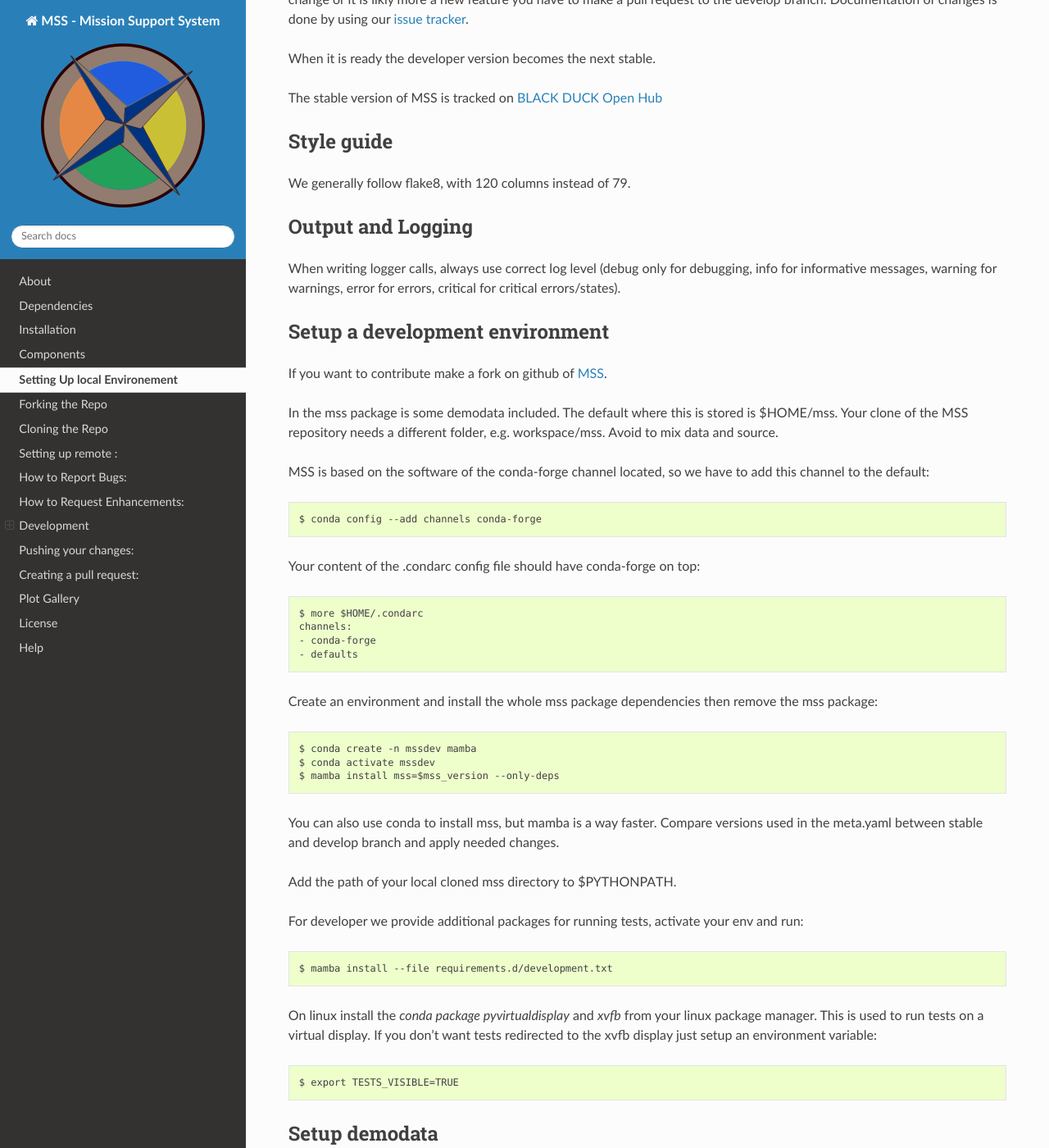
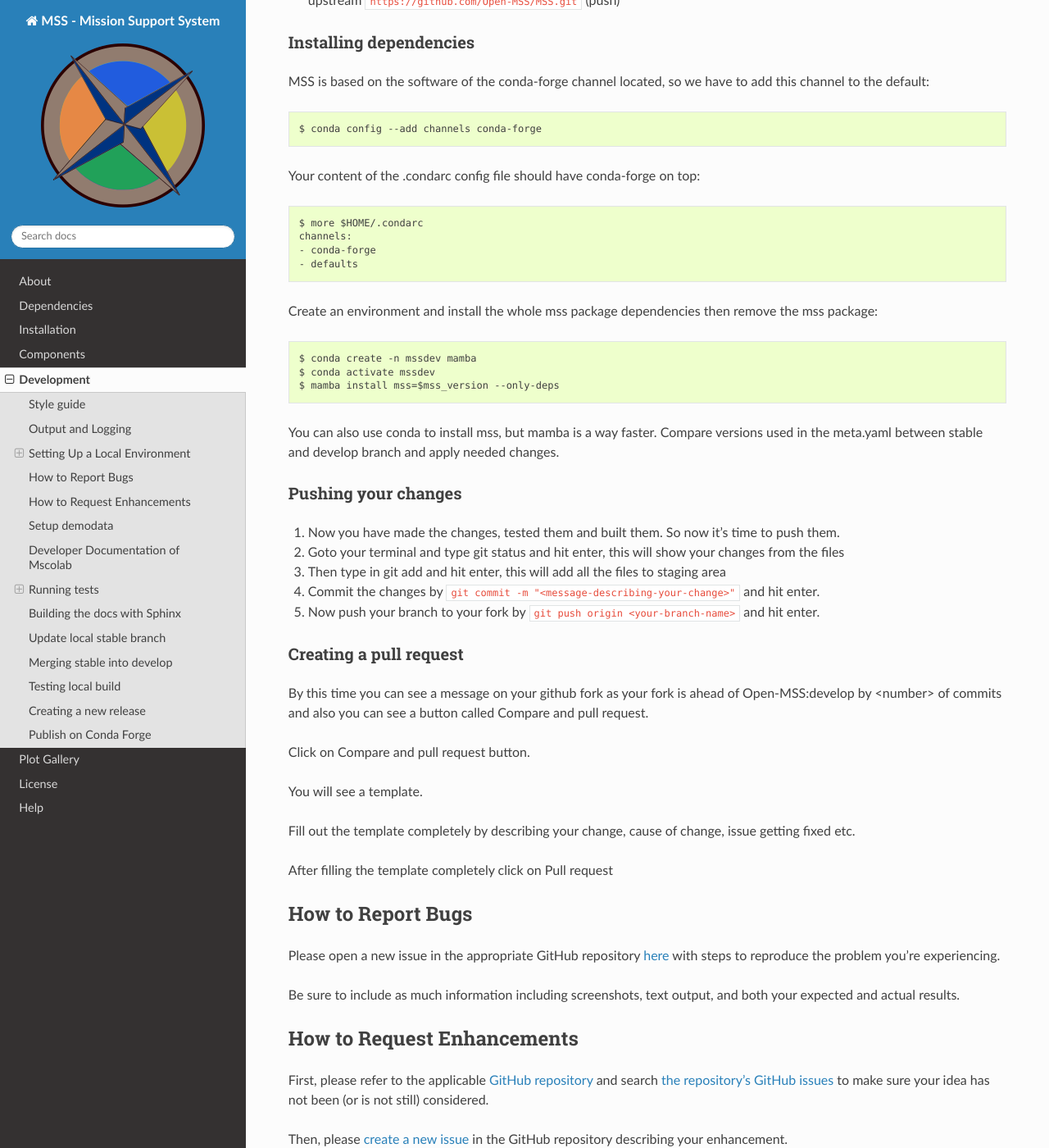
Before and after one commit to Open-MSS/MSS, a Sphinx documentation site: the page built from docs/development.rst, in a window 1280 px wide and 1400 px high, scrolled down 2155 px. Shown: the whole window at 82% size. Built offline with Sphinx 7.4.7 and the Read the Docs theme 2.0.0, drawn with Linux system fonts in a browser that asks for light colours; pages that are not in the unit, such as notebooks, are missing from menus; the version number could not be read and is left out; some of the changed text lies outside the part shown.

Commit message:
Restructure development.rst

```diff
--- a/docs/conf.py
+++ b/docs/conf.py
@@ -123,7 +123,8 @@
 if "/home/docs/checkouts" in " ".join(sys.argv):
     mss_search = subprocess.run(["conda", "search", "-c", "conda-forge", "mss"], stdout=subprocess.PIPE,
                                 stderr=subprocess.STDOUT, encoding="utf8").stdout
-    mss_search = "   ".join([line for line in mss_search.splitlines(True) if line.startswith("mss ")][-2:])
+    # mss_search is inside a code block, reflect indentation
+    mss_search = (" " * 3).join([line for line in mss_search.splitlines(True) if line.startswith("mss ")][-2:])
 
     for file in os.listdir():
         if file.endswith(".rst"):
--- a/docs/development.rst
+++ b/docs/development.rst
@@ -1,99 +1,8 @@
 .. _development:
 
-
-1. System requirements
-
-  | Any system with basic configuration.
-  | Operating System : Any (Windows / Linux / Mac).
-
-2. Software requirement
-  | Python
-  | `Additional Requirements <https://github.com/Open-MSS/MSS/blob/develop/requirements.d/development.txt>`_
-
-
-3. Skill set
-  | Knowledge of git & github
-  | python
-
-============================
-Setting Up local Environement
-============================
-
-============================
-Forking the Repo
-============================
-1. Firstly you have to make your own copy of project. For that you have to fork the repository. You can find the fork button on the top-right side of the browser window.
-
-2. Kindly wait till it gets forked.
-
-3. After that copy will look like *<your-user-name>/MSS* forked from *Open-MSS/MSS*.
-
-============================
-Cloning the Repo
-============================
-
-1. Now you have your own copy of project. Here you have to start your work.
-
-2. Go to desired location on your computer where you want to set-up the project.
-
-3. Right click there and click on git bash. A terminal window will pop up
-
-4. Click The big green button which says "Code". Copy the URL. `Like this <https://user-images.githubusercontent.com/71402528/122255281-9a855d80-ceeb-11eb-9f85-fed38db30562.png>`_
-
-5. Now Type the command ``git clone <your-fork-url>.git`` and hit enter.
-
-6. Wait for few seconds till the project gets copied
-
-  or simply head over here for `cloning a repository <https://docs.github.com/en/github/creating-cloning-and-archiving-repositories/cloning-a-repository-from-github/cloning-a-repository>`_
-
-============================
-Setting up remote :
-============================
-
-1. Now you have to set up remote repositories
-
-2. Type ``git remote -v`` in terminal to list remote connections to your repo.
-
-3. It will show something like this:
-
-  ``origin  https://github.com/<your-user-name>/MSS.git`` (fetch)
-
-  ``origin  https://github.com/<your-user-name>/MSS.git`` (push)
-
-4. Now type the command git remote add upstream ``https://github.com/Open-MSS/MSS.git`` this will set upstream as main directory
-
-5. Again type in command git remote -v to check if remote has been set up correctly
-
-6. It should show something like this :
-
-  ``origin  https://github.com/<your-user-name>/MSS.git`` (fetch)
-
-  ``origin  https://github.com/<your-user-name>/MSS.git`` (push)
-
-  upstream        ``https://github.com/Open-MSS/MSS.git`` (fetch)
-
-  upstream        ``https://github.com/Open-MSS/MSS.git`` (push)
-
-
-============================
-How to Report Bugs:
-============================
-Please open a new issue in the appropriate GitHub repository `here <https://github.com/Open-MSS/MSS/issues/new>`_ with steps to reproduce the problem you're experiencing.
-
-Be sure to include as much information including screenshots, text output, and both your expected and actual results.
-
-============================
-How to Request Enhancements:
-============================
-First, please refer to the applicable `GitHub repository <https://github.com/Open-MSS/MSS>`_ and search `the repository's GitHub issues <https://github.com/Open-MSS/MSS/issues>`_ to make sure your idea has not been (or is not still) considered.
-
-Then, please `create a new issue <https://github.com/Open-MSS/MSS/issues/new>`_ in the GitHub repository describing your enhancement.
-
-Be sure to include as much detail as possible including step-by-step descriptions, specific examples, screenshots or mockups, and reasoning for why the enhancement might be worthwhile.
-
-============================
+===========
 Development
-============================
+===========
 
 This chapter will get you started with MSS development.
 
@@ -121,16 +30,87 @@
 When writing logger calls, always use correct log level (debug only for debugging, info for informative messages,
 warning for warnings, error for errors, critical for critical errors/states).
 
-Setup a development environment
-~~~~~~~~~~~~~~~~~~~~~~~~~~~~~~~~~~~
+Setting Up a Local Environment
+~~~~~~~~~~~~~~~~~~~~~~~~~~~~~~
 
-If you want to contribute make a fork on github of `MSS <https://github.com/Open-MSS/MSS>`_.
+Requirements
+------------
 
-In the mss package is some demodata included. The default where this is stored is $HOME/mss. Your clone of the
-MSS repository needs a different folder, e.g. workspace/mss. Avoid to mix data and source.
+1. System requirements
+
+  | Any system with basic configuration.
+  | Operating System : Any (Windows / Linux / Mac).
+
+2. Software requirement
+
+  | Python
+  | `Additional Requirements <https://github.com/Open-MSS/MSS/blob/develop/requirements.d/development.txt>`_
+
+
+3. Skill set
+
+  | Knowledge of git & github
+  | python
+
+Forking the Repo
+----------------
+
+1. Firstly you have to make your own copy of project. For that you have to fork the repository. You can find the fork button on the top-right side of the browser window.
+
+2. Kindly wait till it gets forked.
+
+3. After that copy will look like *<your-user-name>/MSS* forked from *Open-MSS/MSS*.
+
+Cloning the Repo
+----------------
+
+1. Now you have your own copy of project. Here you have to start your work.
+
+2. Go to desired location on your computer where you want to set-up the project.
+
+3. Right click there and click on git bash. A terminal window will pop up
+
+4. Click The big green button which says "Code". Copy the URL. `Like this <https://user-images.githubusercontent.com/71402528/122255281-9a855d80-ceeb-11eb-9f85-fed38db30562.png>`_
+
+5. Now Type the command ``git clone <your-fork-url>.git`` and hit enter.
+
+6. Wait for few seconds till the project gets copied
+
+  or simply head over here for `cloning a repository <https://docs.github.com/en/github/creating-cloning-and-archiving-repositories/cloning-a-repository-from-github/cloning-a-repository>`_
+
+7. Add the path of your local cloned mss directory to $PYTHONPATH.
+
+Setting up a git remote
+-----------------------
+
+1. Now you have to set up remote repositories
+
+2. Type ``git remote -v`` in terminal to list remote connections to your repo.
+
+3. It will show something like this:
+
+  ``origin  https://github.com/<your-user-name>/MSS.git`` (fetch)
+
+  ``origin  https://github.com/<your-user-name>/MSS.git`` (push)
+
+4. Now type the command git remote add upstream ``https://github.com/Open-MSS/MSS.git`` this will set upstream as main directory
+
+5. Again type in command git remote -v to check if remote has been set up correctly
+
+6. It should show something like this :
+
+  ``origin  https://github.com/<your-user-name>/MSS.git`` (fetch)
+
+  ``origin  https://github.com/<your-user-name>/MSS.git`` (push)
+
+  upstream        ``https://github.com/Open-MSS/MSS.git`` (fetch)
+
+  upstream        ``https://github.com/Open-MSS/MSS.git`` (push)
+
+Installing dependencies
+-----------------------
 
 MSS is based on the software of the conda-forge channel located, so we have to add this channel to the default::
-
 
   $ conda config --add channels conda-forge
 
@@ -150,21 +130,49 @@
 You can also use conda to install mss, but mamba is a way faster.
 Compare versions used in the meta.yaml between stable and develop branch and apply needed changes.
 
-Add the path of your local cloned mss directory to $PYTHONPATH.
+Pushing your changes
+--------------------
 
-For developer we provide additional packages for running tests, activate your env and run::
+1. Now you have made the changes, tested them and built them. So now it's time to push them.
+2. Goto your terminal and type git status and hit enter, this will show your changes from the files
+3. Then type in git add and hit enter, this will add all the files to staging area
+4. Commit the changes by ``git commit -m "<message-describing-your-change>"`` and hit enter.
+5. Now push your branch to your fork by ``git push origin <your-branch-name>`` and hit enter.
 
-  $ mamba install --file requirements.d/development.txt
 
-On linux install the `conda package pyvirtualdisplay` and `xvfb` from your linux package manager.
-This is used to run tests on a virtual display.
-If you don't want tests redirected to the xvfb display just setup an environment variable::
+Creating a pull request
+-----------------------
 
- $ export TESTS_VISIBLE=TRUE
+By this time you can see a message on your github fork as your fork is ahead of Open-MSS:develop by <number> of commits and also you can see a button called Compare and pull request.
 
+Click on Compare and pull request button.
+
+You will see a template.
+
+Fill out the template completely by describing your change, cause of change, issue getting fixed etc.
+
+After filling the template completely click on Pull request
+
+How to Report Bugs
+~~~~~~~~~~~~~~~~~~
+
+Please open a new issue in the appropriate GitHub repository `here <https://github.com/Open-MSS/MSS/issues/new>`_ with steps to reproduce the problem you're experiencing.
+
+Be sure to include as much information including screenshots, text output, and both your expected and actual results.
+
+How to Request Enhancements
+~~~~~~~~~~~~~~~~~~~~~~~~~~~
+
+First, please refer to the applicable `GitHub repository <https://github.com/Open-MSS/MSS>`_ and search `the repository's GitHub issues <https://github.com/Open-MSS/MSS/issues>`_ to make sure your idea has not been (or is not still) considered.
+
+Then, please `create a new issue <https://github.com/Open-MSS/MSS/issues/new>`_ in the GitHub repository describing your enhancement.
+
+Be sure to include as much detail as possible including step-by-step descriptions, specific examples, screenshots or mockups, and reasoning for why the enhancement might be worthwhile.
 
 Setup demodata
 ~~~~~~~~~~~~~~
+In the mss package is some demodata included. The default where this is stored is $HOME/mss. Your clone of the
+MSS repository needs a different folder, e.g. workspace/mss. Avoid to mix data and source.
 
 :ref:`demodata` is provided by executing::
 
@@ -196,6 +204,15 @@
 
 Running tests
 ~~~~~~~~~~~~~~~~~~~
+For developers we provide additional packages for running tests, activate your env and run::
+
+  $ mamba install --file requirements.d/development.txt
+
+On linux install the `conda package pyvirtualdisplay` and `xvfb` from your linux package manager.
+This is used to run tests on a virtual display.
+If you don't want tests redirected to the xvfb display just setup an environment variable::
+
+ $ export TESTS_VISIBLE=TRUE
 
 We have implemented demodata as data base for testing. On first call of pytest a set of demodata becomes stored
 in a /tmp/mss* folder. If you have installed gitpython a postfix of the revision head is added.
@@ -347,28 +364,3 @@
 * rerender the feedstock by conda smithy
 * send a pull request
 * maintainer will merge if there is no error
-
-
-============================
-Pushing your changes:
-============================
-
-1. Now you have made the changes, tested them and built them. So now it's time to push them.
-2. Goto your terminal and type git status and hit enter, this will show your changes from the files
-3. Then type in git add and hit enter, this will add all the files to staging area
-4. Commit the changes by ``git commit -m "<message-describing-your-change>"`` and hit enter.
-5. Now push your branch to your fork by ``git push origin <your-branch-name>`` and hit enter.
-
-
-============================
-Creating a pull request:
-============================
-By this time you can see a message on your github fork as your fork is ahead of Open-MSS:develop by <number> of commits and also you can see a button called Compare and pull request.
-
-Click on Compare and pull request button.
-
-You will see a template.
-
-Fill out the template completely by describing your change, cause of change, issue getting fixed etc.
-
-After filling the template completely click on Pull request
```
